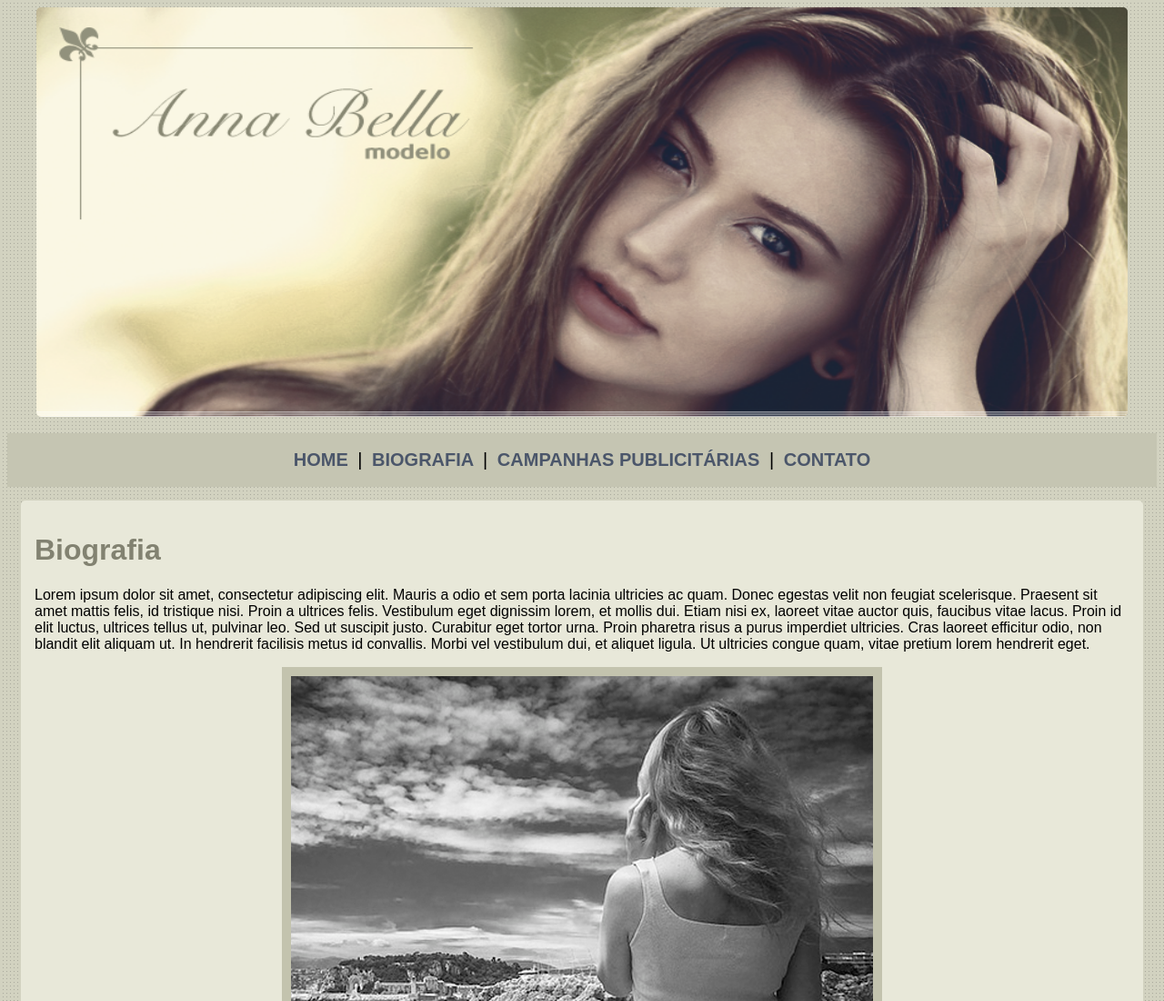
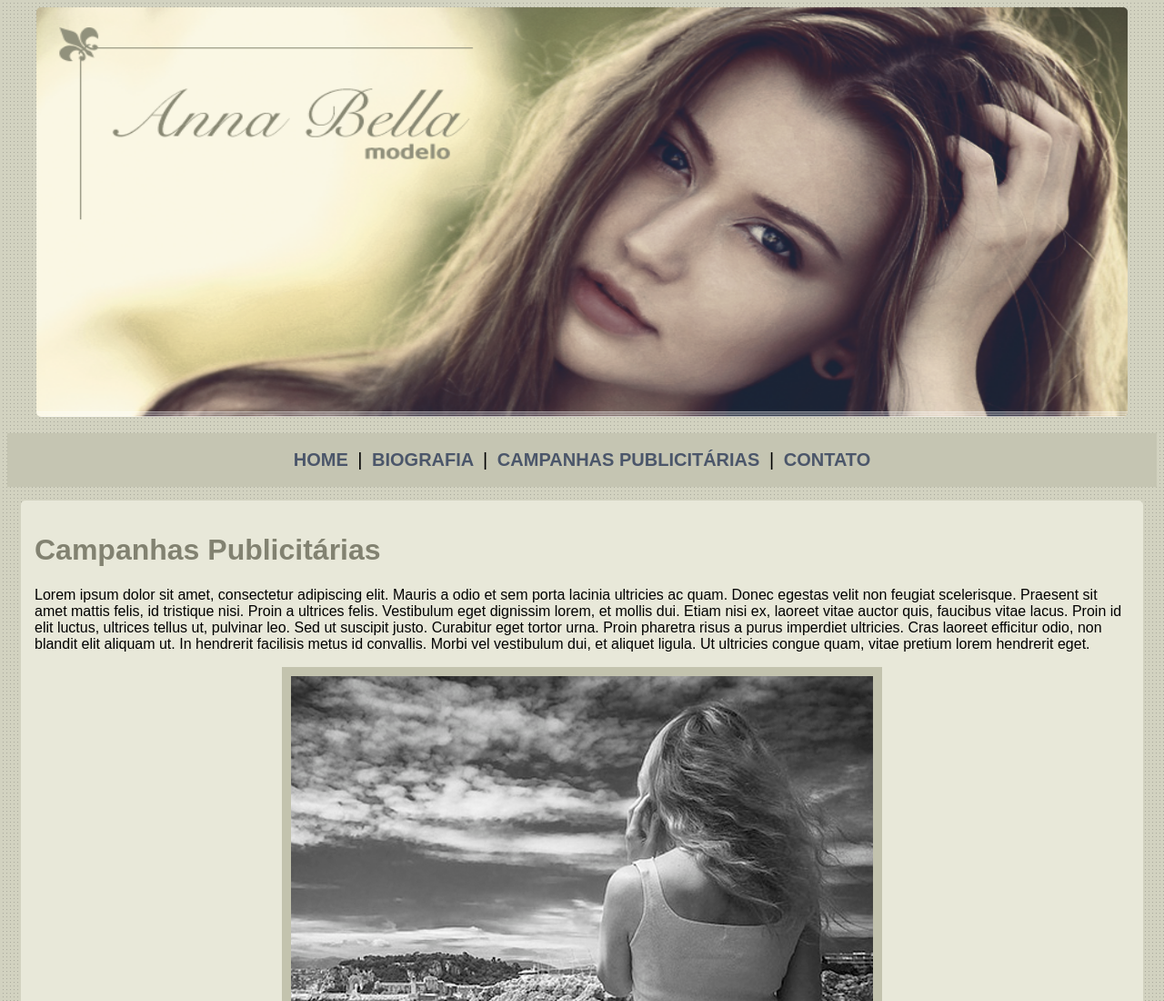
Before and after one commit to jpfraissat/Anna-Bella, a plain HTML site: page campanhas-publicitarias.html in a window 1280 px wide. Shown: the top 1100 px of the page at 91% size. Drawn offline with Linux system fonts and the light colour scheme.

Commit message:
Update campanhas-publicitarias.html

```diff
--- a/campanhas-publicitarias.html
+++ b/campanhas-publicitarias.html
@@ -27,7 +27,7 @@
         </div>
 
         <div class="principal">
-            <h1>Biografia</h1>
+            <h1>Campanhas Publicitárias</h1>
 
             <p>Lorem ipsum dolor sit amet, consectetur adipiscing elit. Mauris a odio et sem porta lacinia ultricies ac quam. Donec egestas velit non feugiat scelerisque. Praesent sit amet mattis felis, id tristique nisi. Proin a ultrices felis. Vestibulum eget dignissim lorem, et mollis dui. Etiam nisi ex, laoreet vitae auctor quis, faucibus vitae lacus. Proin id elit luctus, ultrices tellus ut, pulvinar leo. Sed ut suscipit justo. Curabitur eget tortor urna. Proin pharetra risus a purus imperdiet ultricies. Cras laoreet efficitur odio, non blandit elit aliquam ut. In hendrerit facilisis metus id convallis. Morbi vel vestibulum dui, et aliquet ligula. Ut ultricies congue quam, vitae pretium lorem hendrerit eget.</p>
 
```
